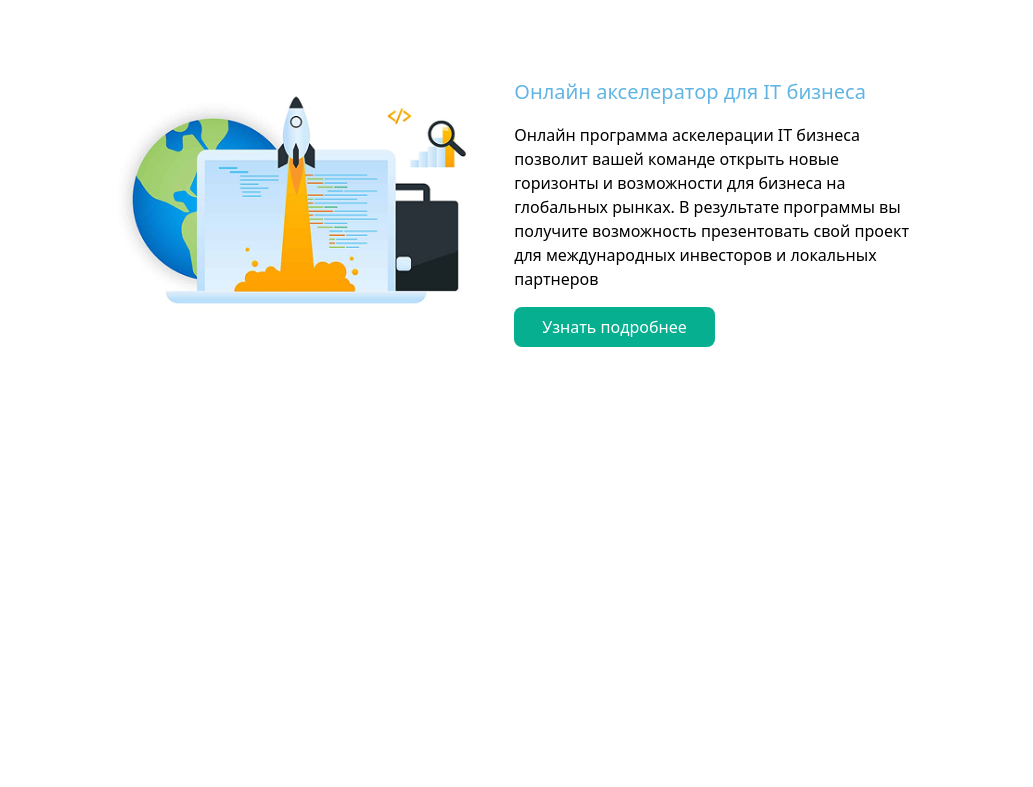
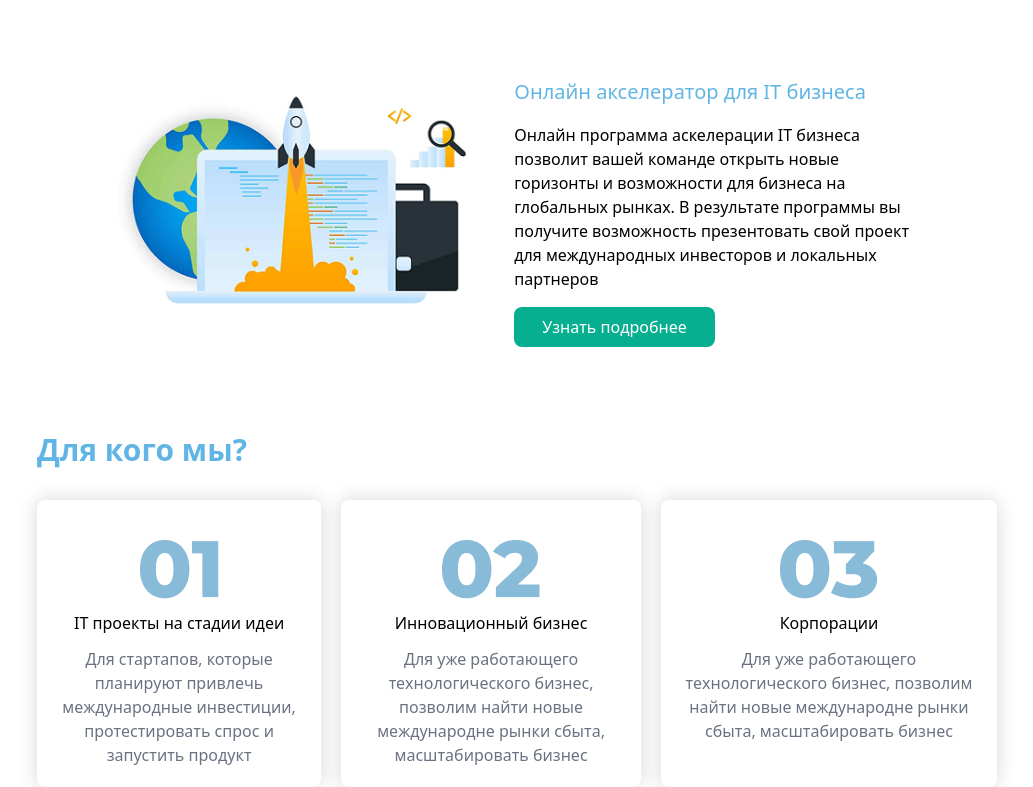
Before and after one commit to muhammadzoirov40-crypto/exem-2x, a website: page index.html in a window 1280 px wide. Shown: the part 894-1681 px from the top of the page, without its empty margins (123-1156 px from the left). Before the commit the page ends 1241 px from the top, so only its background shows below. Drawn offline with Linux system fonts and the light colour scheme.

Commit message:
Для кого мы?

```diff
--- a/index.html
+++ b/index.html
@@ -9,7 +9,7 @@
 </head>
 
 <body>
-    <section class="lg:max-w-300 lg:mx-auto">
+    <section class="lg:max-w-300 lg:mx-auto ">
         <section style="background-image: url(./img/uae-4-2048x1367\ 2.png);
         background-position: 100% 100%;
         background-repeat: no-repeat;
@@ -47,11 +47,12 @@
             </div>
         </section>
         <h1 class="text-[#61b5e4] text-[30px] my-7 lg:px-50 text-center lg:text-start">Наши услуги</h1>
-        <section class="lg:px-50 flex lg:flex-row flex-col-reverse text-center lg:text-start">
+        <section class="px-5 lg:px-50 flex lg:flex-row flex-col-reverse text-center lg:text-start">
             <div class="">
                 <h1 class="text-[#61b5e4] text-[20px] "> Аналитические исследования</h1>
                 <p class="my-4">Одним из наших ключевых направлений является анализ технологических трендов на
-                    международных
+                    международн
+                    ых
                     рынках.
                     Мы проводим анализ на основе публичных исследований McKinsey, BCG, PWC, Deloitte, Accenture, BCG,
                     EY,
@@ -62,19 +63,48 @@
                 <button class="bg-[#07af91] px-7  text-white py-2 rounded-lg">Узнать подробнее</button>
             </div>
             <div class="lg:w-[250%]">
-                <img src="./img/kisspng-competitor-analysis-market-research-marketing-quan-5b102810d85456 1.png" alt="" class="w-[250%]">
+                <img src="./img/kisspng-competitor-analysis-market-research-marketing-quan-5b102810d85456 1.png" alt=""
+                    class="w-[250%]">
             </div>
         </section>
-        <section class="lg:px-50 lg:flex text-center lg:text-start mt-20 gap-10 ">
+        <section class=" px-5 lg:px-50 lg:flex text-center lg:text-start mt-20 gap-10 ">
             <div class="lg:w-[250%]">
                 <img src="./img/rocket 1.png" alt="" class="w-[250%]">
             </div>
             <div class="">
                 <h1 class="text-[#61b5e4] text-[20px] ">Онлайн акселератор для IT бизнеса</h1>
-                <p class="my-4">Онлайн программа аскелерации IT бизнеса позволит вашей команде открыть новые горизонты и возможности для бизнеса на глобальных рынках. В результате программы вы получите возможность презентовать свой проект для международных инвесторов и локальных партнеров
+                <p class="my-4">Онлайн программа аскелерации IT бизнеса позволит вашей команде открыть новые горизонты и
+                    возможности для бизнеса на глобальных рынках. В результате программы вы получите возможность
+                    презентовать свой проект для международных инвесторов и локальных партнеров
                 </p>
                 <button class="bg-[#07af91] px-7  text-white py-2 rounded-lg">Узнать подробнее</button>
             </div>
+        </section>
+        <h1 class="text-[#61b5e4] text-[30px] my-7 lg:px-30 font-semibold mt-20 text-center lg:text-start">Для кого мы?
+        </h1>
+
+        <section class=" px-5 lg:flex gap-5 lg:px-30 ">
+            <div class="sm:flex gap-5">
+                <div style="box-shadow: 0px 0px 20px rgb(215, 215, 215);" class="p-5 text-center rounded-lg">
+                    <img src="./img/01.png" alt="" class="mx-auto pt-5 ">
+                    <h1 class="py-3">IT проекты на стадии идеи</h1>
+                    <p class="text-gray-500">Для стартапов, которые планируют привлечь международные инвестиции,
+                        протестировать спрос и запустить продукт</p>
+                </div>
+                <div style="box-shadow: 0px 0px 20px rgb(215, 215, 215);" class="p-5  text-center rounded-lg sm:my-0 my-5">
+                    <img src="./img/02.png" alt="" class="mx-auto pt-5 ">
+                    <h1 class="py-3">Инновационный бизнес</h1>
+                    <p class="text-gray-500">Для уже работающего технологического бизнес, позволим найти новые
+                        международне рынки сбыта, масштабировать бизнес</p>
+                </div>
+            </div>
+            <div style="box-shadow: 0px 0px 20px rgb(215, 215, 215);" class="p-5  text-center rounded-lg sm:my-5 lg:my-0">
+                <img src="./img/03.png" alt="" class="mx-auto pt-5 ">
+                <h1 class="py-3">Корпорации</h1>
+                <p class="text-gray-500">Для уже работающего технологического бизнес, позволим найти новые международне
+                    рынки сбыта, масштабировать бизнес</p>
+            </div>
+
         </section>
 
     </section>
```
Also changed, not shown: img/01.png (added), img/02.png (added), img/03.png (added), src/output.css.
